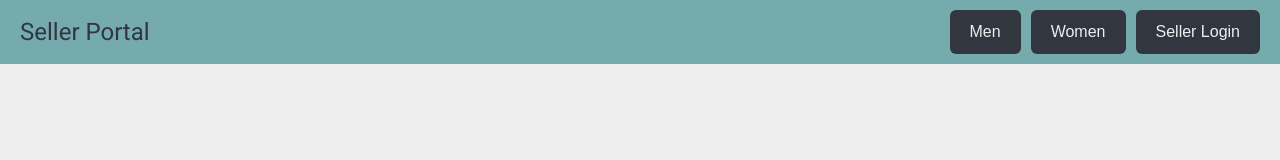
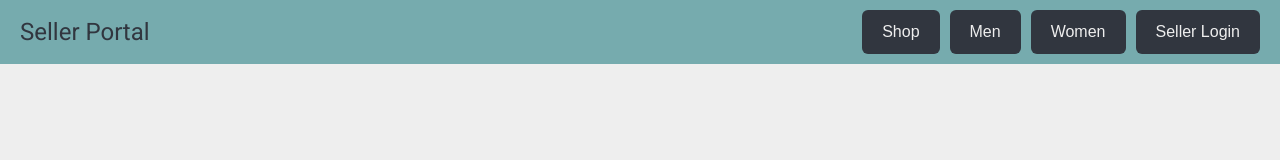
Before and after one commit to chaudharygitesh/Form_Connect, an Angular app: page /men in a window 1280 px wide. Both pictures are taken after a click on the button "Women". Shown: the top 160 px of the page. Built offline with nearby package versions, Linux system fonts and the light colour scheme.

Commit message:
5july office

```diff
--- a/src/app/shop/buyer/buyer.component.html
+++ b/src/app/shop/buyer/buyer.component.html
@@ -6,20 +6,27 @@
     <div class="navbar-right col-md-7">
       <h1>E-Commerce</h1>
     </div>
-    <div *ngFor="let p of product" class="col col-6 card collection-cards" style="width: 18rem;">
+  </nav>
+  <div class="d-flex">
+    <div *ngFor="let p of product" class="col col-6 card collection-cards" style=" width: 18rem;">
         <img src="{{p.productPhoto}}" class="card-img-top" width="100px" height="270px">
         <div class="card-body">
           <h5 class="card-title"></h5>
           <p class="card-text">{{p.productName}}</p>
           <p class="card-text">{{p.productColor}}</p>
           <p class="card-text">{{p.productPrice}}</p>
-          <p class="card-text">{{p.productPhoto}}</p>
+          <!-- <p class="card-text">{{p.productPhoto}}</p> -->
+           <div>
+            <input type="number"  [formControl]="capacity">
+            <button >+</button>
+            <button >-</button>
+           </div>
 
-          <button class="btn btn-primary">Add Item
+          <button class="btn btn-primary">Buy
             <svg xmlns="http://www.w3.org/2000/svg" width="16" height="16" fill="currentColor" class="bi bi-plus" viewBox="0 0 16 16">
               <path d="M8 8a.5.5 0 0 1 .5.5v-3.5h3.5a.5.5 0 0 1 0 1h-3.5v3.5a.5.5 0 0 1-1 0v-3.5h-3.5a.5.5 0 0 1 0-1h3.5v-3.5a.5.5 0 0 1 1 0v3.5z"/>
             </svg>
           </button>
         </div>
       </div>
-</nav>
+    </div>
--- a/src/app/shop/buyer/buyer.component.scss
+++ b/src/app/shop/buyer/buyer.component.scss
@@ -0,0 +1,47 @@
+.navbar {
+    background-color: #333;
+    color: #fff;
+    padding: 10px 20px;
+    display: flex;
+    justify-content: space-between;
+    align-items: center;
+  }
+
+  .navbar-left {
+    display: flex;
+    gap: 10px;
+  }
+
+  .navbar-right {
+    text-align: center;
+  }
+
+  .navbar-right h1 {
+    font-size: 24px;
+    margin: 0;
+  }
+
+  .btn.btni {
+    background-color: transparent;
+    border: none;
+    color: #fff;
+    font-size: 16px;
+    cursor: pointer;
+    padding: 8px 16px;
+    transition: background-color 0.3s ease;
+  }
+
+  .btn.btni:hover {
+    background-color: #555;
+  }
+
+  @media (max-width: 767px) {
+    .navbar-right h1 {
+      font-size: 20px;
+    }
+
+    .btn.btni {
+      font-size: 14px;
+      padding: 6px 12px;
+    }
+  }
--- a/src/app/shop/buyer/buyer.component.ts
+++ b/src/app/shop/buyer/buyer.component.ts
@@ -1,6 +1,9 @@
 import { Component } from '@angular/core';
+import { FormControl, FormGroup, Validators } from '@angular/forms';
+
 import { Router } from '@angular/router';
 interface Product {
+quantity: any;
   productName: string;
   productColor:string;
   productPrice:number;
@@ -13,6 +16,7 @@ interface Product {
 })
 export class BuyerComponent {
   product:Product []=[];
+  // capacity: any;
   constructor(private router :Router){  }
   ngOnInit() {
     if (localStorage.getItem('collections') === null) {
@@ -22,7 +26,24 @@ export class BuyerComponent {
 
     this.product = getcollections1 ? JSON.parse(getcollections1) : [];
   console.log(this.product)
+
   }
+
+  capacity = new FormControl(0);
+
+  // increment() {
+  //   this.capacity.setValue(this.capacity.value + 1);
+  // }
+
+  // decrement() {
+  //   if (this.capacity.value > 0) {
+  //     this.capacity.setValue(this.capacity.value - 1);
+  //   }
+  // }
+
+
+
+
   Menuser(){
     this.router.navigate(['/men']);
   }
--- a/src/app/shop/shop.module.ts
+++ b/src/app/shop/shop.module.ts
@@ -3,6 +3,7 @@ import { CommonModule } from '@angular/common';
 import { BuyerComponent } from './buyer/buyer.component';
 
 import { BrowserModule } from '@angular/platform-browser'
+import { ReactiveFormsModule } from '@angular/forms';
 
 
 @NgModule({
@@ -11,7 +12,8 @@ import { BrowserModule } from '@angular/platform-browser'
   ],
   imports: [
     CommonModule,
-    BrowserModule
+    BrowserModule,
+    ReactiveFormsModule
   ]
 })
 export class ShopModule { }
--- a/src/app/super-admin/men/men.component.ts
+++ b/src/app/super-admin/men/men.component.ts
@@ -73,6 +73,9 @@ modal: Modal | undefined;
       localStorage.setItem('collections', JSON.stringify(this.product));
     }
   }
+  Buyer(){
+    this.router.navigate(['/shop/buyer']);
+  }
   menSeller(){
     this.router.navigate(['/men']);
   }
--- a/src/app/super-admin/women/women.component.html
+++ b/src/app/super-admin/women/women.component.html
@@ -10,6 +10,7 @@
       <h1>Seller Portal</h1>
     </div>
     <div class="navbar-right">
+      <button class="btn btni" (click)="Buyer()">Shop</button>
       <button class="btn btni" (click)="menSeller()">Men</button>
       <button class="btn btni" (click)="WomenSeller()">Women</button>
       <button class="btn btni" (click)="Sellerlogin()">Seller Login</button>
--- a/src/app/super-admin/women/women.component.ts
+++ b/src/app/super-admin/women/women.component.ts
@@ -67,6 +67,9 @@ onSubmit() {
     localStorage.setItem('collections', JSON.stringify(this.product));
   }
 }
+Buyer(){
+  this.router.navigate(['/shop/buyer']);
+}
 menSeller(){
   this.router.navigate(['/men']);
 }
```
